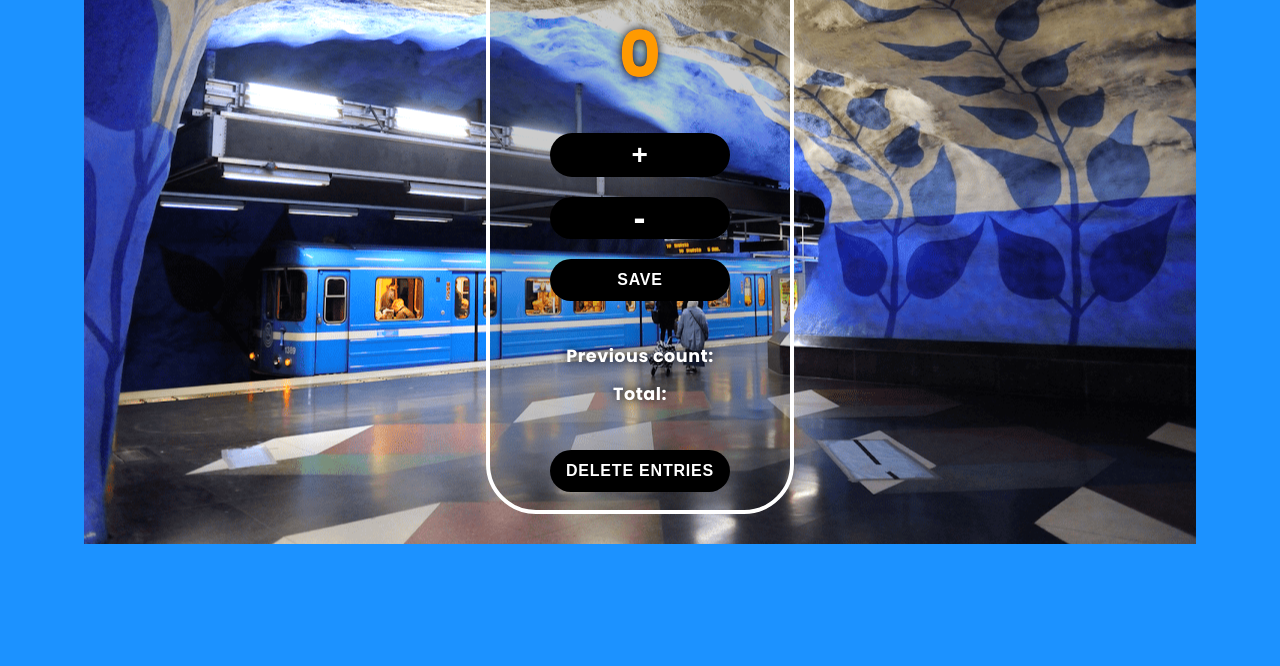
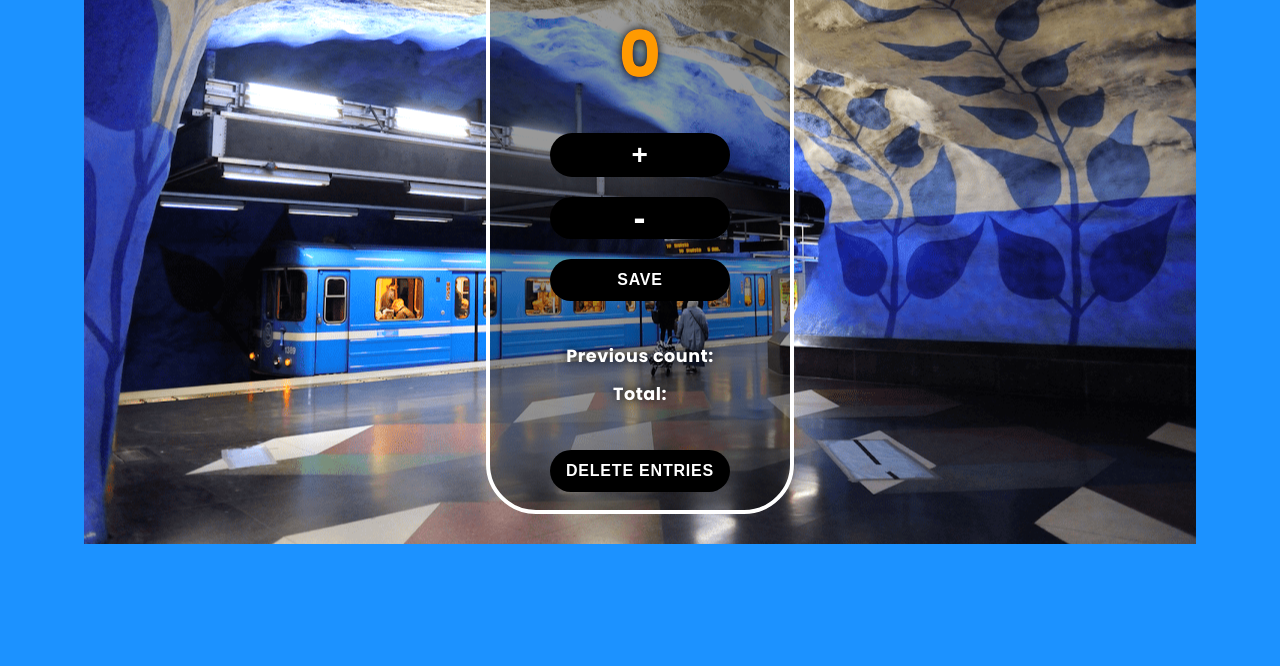
Before and after one commit to sebs-sketch/Counter-app, a plain HTML site: page index.html in a window 1280 px wide. Shown: the part 134-800 px from the top of the page. Drawn offline with Linux system fonts and the light colour scheme.

Commit message:
Update style.css

```diff
--- a/style.css
+++ b/style.css
@@ -27,7 +27,7 @@ body {
 	flex-direction: column;
 	justify-content: space-between;
 	align-items: center;
-	background-color: rgba(0,0,0,0.2);
+	background-color: rgba(0,0,0,0.4);
 	border: 4px solid #FFF;
 	border-radius: 50px;
 	width: 300px;
```
